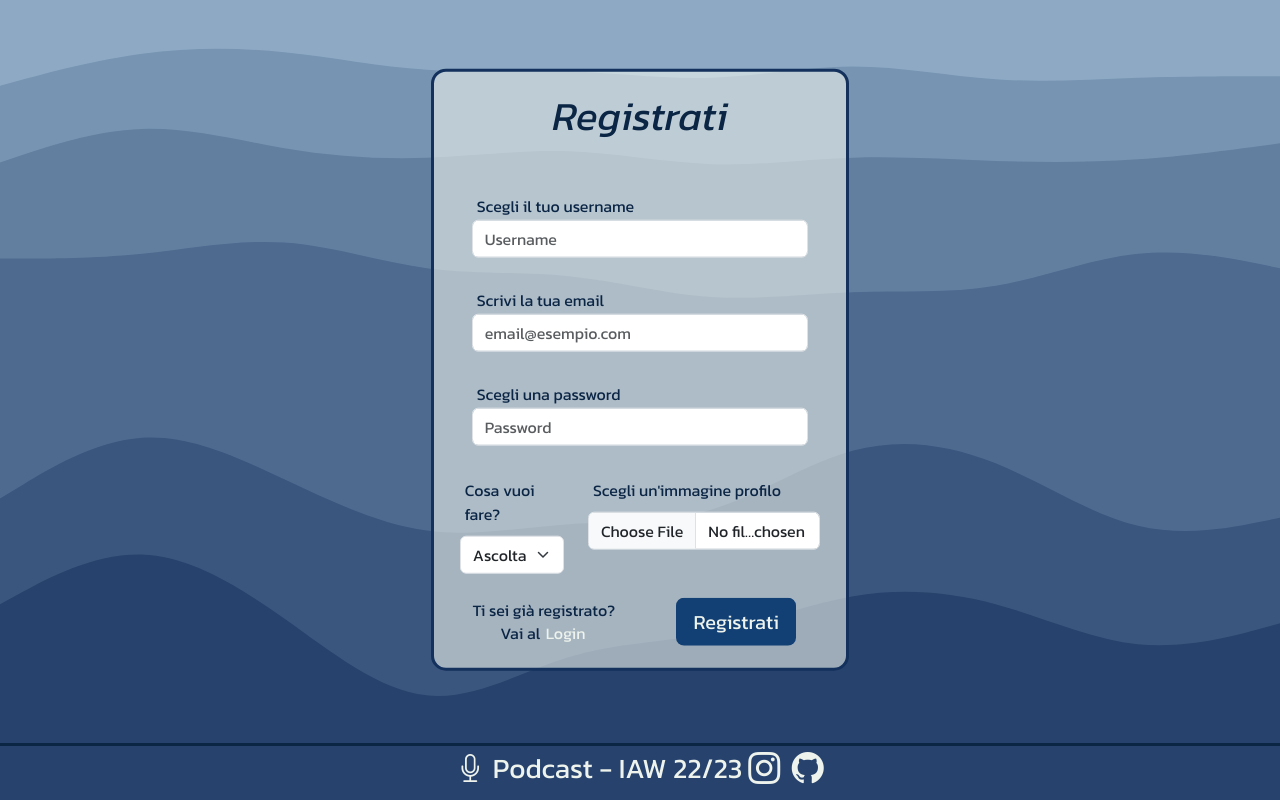
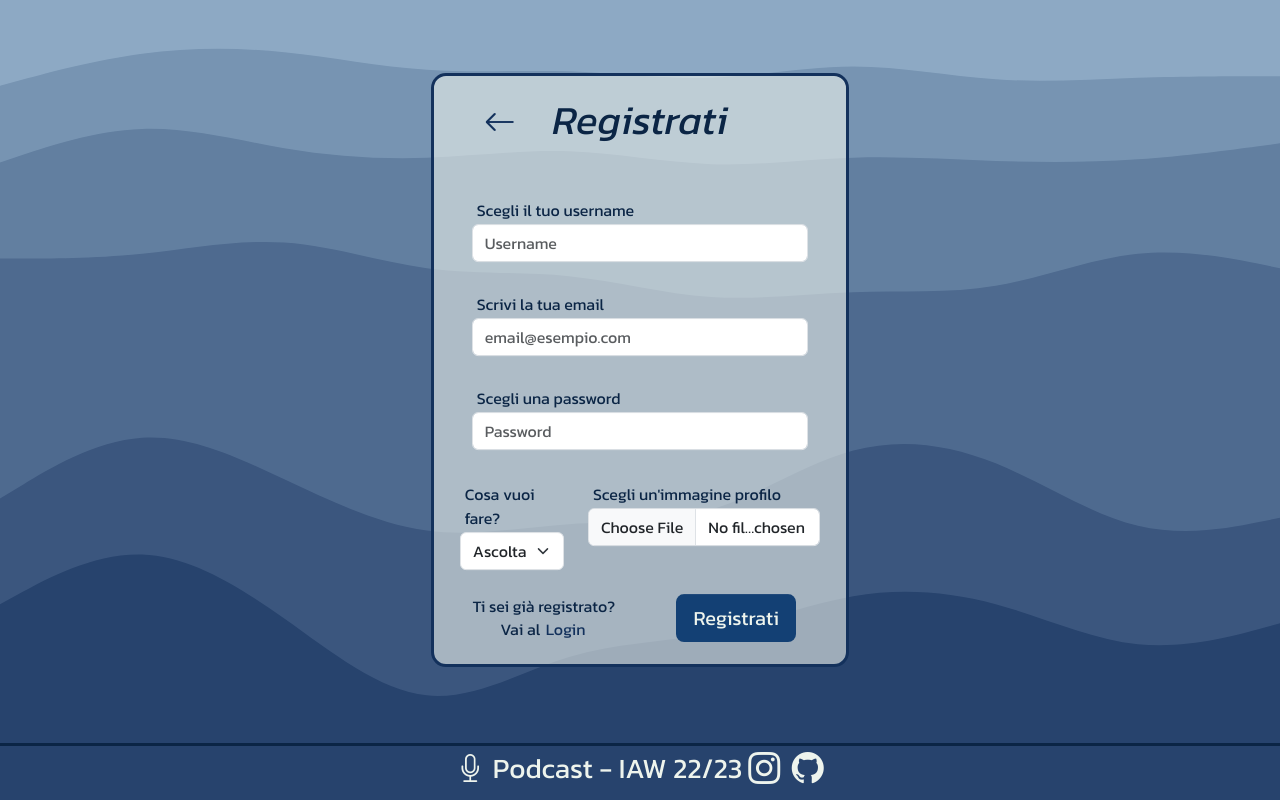
Before and after one commit to Ciovino/Esame-WebApp, a Flask app: page /registrati in a window 1280 px wide. Run offline with Flask 2, Linux system fonts and the light colour scheme.

Commit message:
aggiunto link per ritorno alla home

```diff
--- a/static/registrati.css
+++ b/static/registrati.css
@@ -37,6 +37,12 @@ div#nuovo-utente {
     transform: translate(-50%, -55%);
 }
 
+h2#torna-homepage {
+    position: absolute;
+    margin-top: 1.5rem;
+    margin-left: 2rem;
+}
+
 form div {
     margin: 1.5rem;
 }
@@ -55,14 +61,14 @@ label {
 }
 
 a.clean-link {
-    color: var(--mint-cream);
+    color: var(--prussian-blue);
     text-decoration: none;
 
     transition: 0.3s;
 }
 
 a.clean-link:hover {
-    color: var(--prussian-blue);
+    color: var(--mint-cream);
 }
 
 button {
--- a/templates/registrati.html
+++ b/templates/registrati.html
@@ -10,9 +10,14 @@
 
 {% block main %}
 <div id="nuovo-utente" class="row justify-content-center">
+
     <form action="/add_new_user" method="POST" enctype="multipart/form-data" class="decorazione-form col-4">
         <!-- Freccia per tornare alla home -->
-
+        <h2 id="torna-homepage">
+            <a class="clean-link" title="Homepage" href="{{url_for('homepage')}}">
+                <i class="bi bi-arrow-left"></i>
+            </a>
+        </h2>
         <h1 class="text-center fst-italic mb-5 mt-3">Registrati</h1>
 
         <!-- Username (Univoco) -->
@@ -37,7 +42,7 @@
         <div class="row justify-content-center m-0">
             <!-- Creatore -->
             <div class="col-4 m-0">
-                <label for="tipo_utente" class="form-label">Cosa vuoi fare?</label>
+                <label for="tipo_utente">Cosa vuoi fare?</label>
                 <select required name="tipo_utente" class="form-select">
                     <option selected>Ascoltare</option>
                     <option>Creare</option>
@@ -46,7 +51,7 @@
 
             <!-- Immagine profilo -->
             <div class="col-8 m-0">
-                <label for="immagine_profilo" class="form-label">Scegli un'immagine profilo</label>
+                <label for="immagine_profilo">Scegli un'immagine profilo</label>
                 <input name="immagine_profilo" class="form-control" type="file" accept=".jpg,.jpeg,.png">
             </div>
         </div>
```
